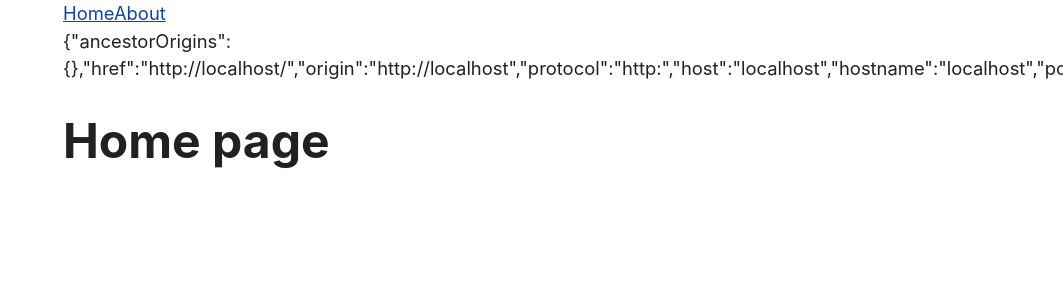
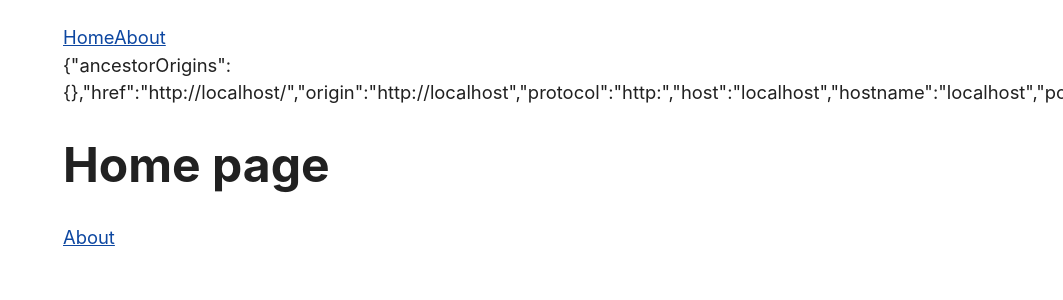
Before and after one commit to webferrol/react-own-custom-router, a React (Vite) app: page / in a window 1280 px wide. Shown: the top 300 px of the page, without its empty margins (217-1280 px from the left). Built offline with nearby package versions, Linux system fonts and the light colour scheme.

Commit message:
Creada un MPA Multiple Page Application

```diff
--- a/App.jsx
+++ b/App.jsx
@@ -4,6 +4,7 @@ function HomePage () {
   return (
     <>
       <h1>Home page</h1>
+      <a href='/about'>About</a>
     </>
   )
 }
@@ -12,22 +13,24 @@ function AboutPage () {
   return (
     <>
       <h1>About page</h1>
+      <a href='/'>Home</a>
     </>
   )
 }
 
 export default function App () {
-  const [location, setLocation] = useState(window.location.pathname)
+  const [currentPath, setCurrentPath] = useState(window.location.pathname)
 
   return (
-    <div className='app-container'>
-      <a href='/' onClick={() => setLocation(window.location.pathname)}>Home</a>
-      <a href='about' onClick={() => setLocation(window.location.pathname)}>About</a>
+    <main className='app-container'>
+      <a href='/' onClick={() => setCurrentPath(window.location.pathname)}>Home</a>
+      <a href='about' onClick={() => setCurrentPath(window.location.pathname)}>About</a>
       <br />
 
       {JSON.stringify(window.location)}
 
-      {location === '/' ? <HomePage /> : <AboutPage />}
-    </div>
+      {currentPath === '/' && <HomePage />}
+      {currentPath === '/about' && <AboutPage />}
+    </main>
   )
 }
```
Also changed, not shown: 1 other file (tests, documents, lock files or other folders).
